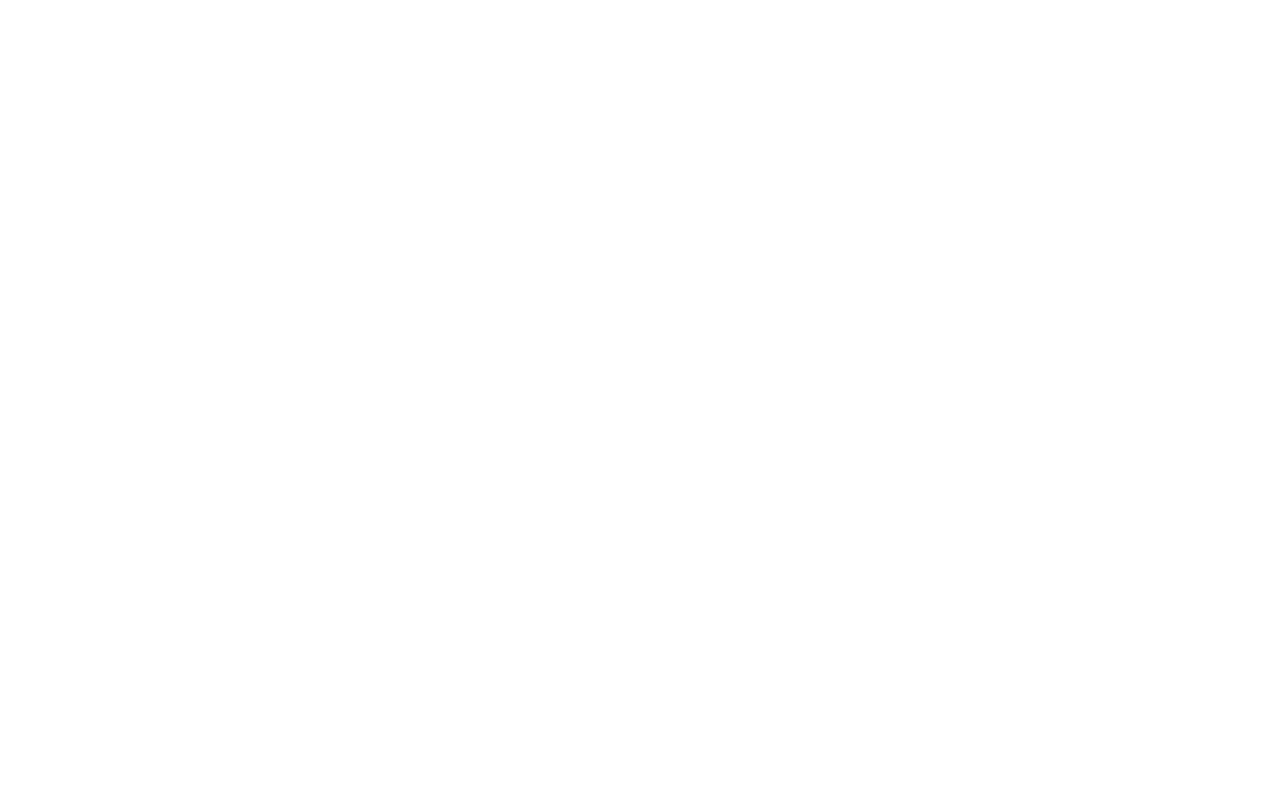
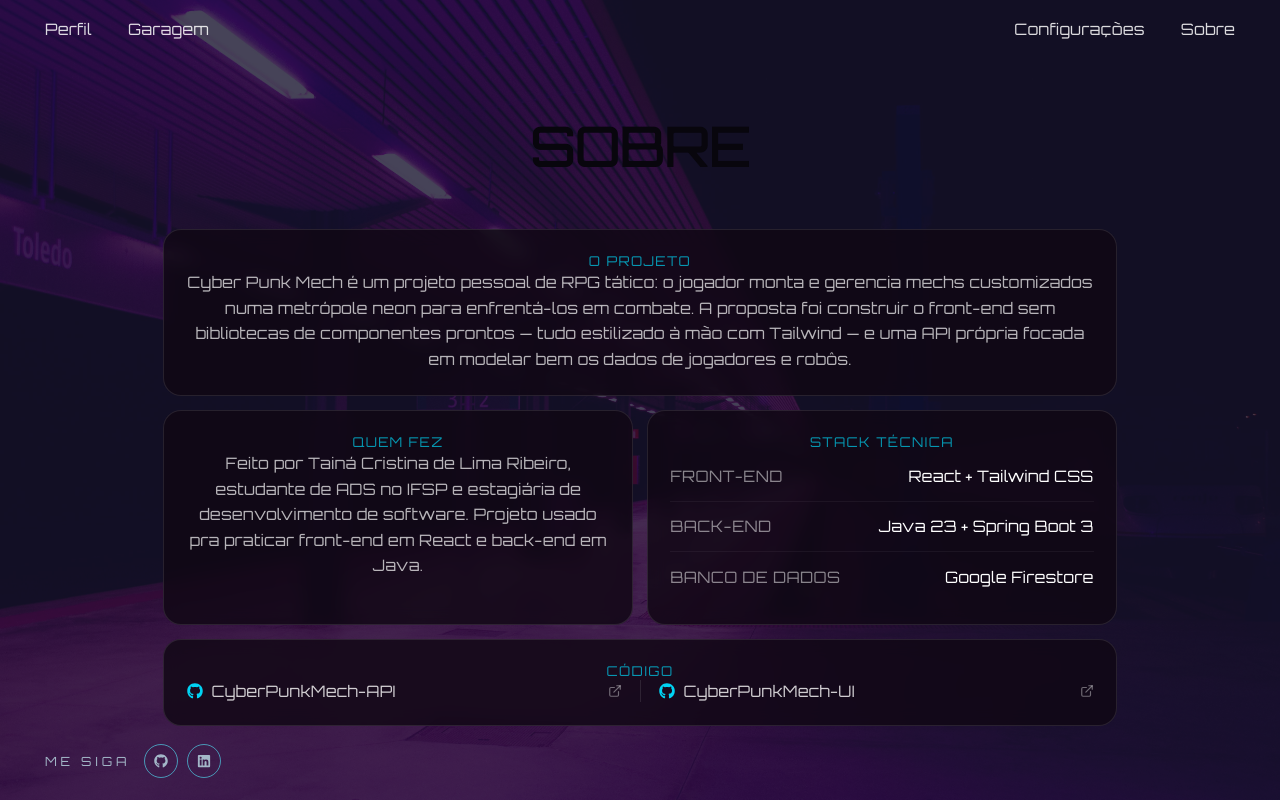
Before and after one commit to Naita1/CyberPunkMech-UI, a React (Vite) app: page /sobre in a window 1280 px wide. Before the commit this address had no page. Built offline with nearby package versions, Linux system fonts and the light colour scheme.

Commit message:
feat: add About page with project info, tech stack and repo links

```diff
--- a/src/App.jsx
+++ b/src/App.jsx
@@ -4,6 +4,7 @@
 import Profile from './pages/Profile/Profile';
 import Garage from './pages/Garage/Garage';
 import Settings from './pages/Settings/Settings';
+import About from './pages/About/About';
 import './App.css';
 
 function AnimatedRoutes() {
@@ -29,6 +30,7 @@
         <Route path="/perfil" element={<Profile />} />
         <Route path="/garagem" element={<Garage />} />
         <Route path="/configuracoes" element={<Settings />} />
+        <Route path="/sobre" element={<About />} />
       </Routes>
     </div>
   );
--- a/src/components/common/NavBar/Navbar.jsx
+++ b/src/components/common/NavBar/Navbar.jsx
@@ -15,7 +15,7 @@
 
       <div className="flex items-center gap-4 sm:gap-8">
         <Link to="/configuracoes" className="text-sm text-white/85 transition-opacity hover:text-white">Configurações</Link>
-        <a href="#sobre" className="text-sm text-white/85 transition-opacity hover:text-white">Sobre</a>
+        <a href="/sobre" className="text-sm text-white/85 transition-opacity hover:text-white">Sobre</a>
       </div>
     </nav>
   );
--- /dev/null
+++ b/src/pages/About/About.jsx
@@ -0,0 +1,99 @@
+import Navbar from "../../components/common/NavBar/Navbar";
+import Footer from "../../components/layout/Footer/Footer";
+import { FaGithub, FaLinkedin } from "react-icons/fa";
+import { ExternalLink } from "lucide-react";
+import fundo from "../../assets/images/backgroung-about.jpg";
+
+const cardStyle = { backgroundColor: "rgba(16, 8, 20, 0.82)" };
+
+function InfoCard({ label, children }) {
+  return (
+    <section className="rounded-2xl border border-white/10 backdrop-blur-sm p-5" style={cardStyle}>
+      <p className="text-xs text-cyan-400/70 uppercase tracking-widest mb-4">{label}</p>
+      {children}
+    </section>
+  );
+}
+
+function StackRow({ layer, tools }) {
+  return (
+    <div className="flex items-center justify-between py-3 border-b border-white/5 last:border-0">
+      <span className="text-sm text-white/50 uppercase tracking-wide">{layer}</span>
+      <span className="text-sm text-white">{tools}</span>
+    </div>
+  );
+}
+
+export default function Sobre() {
+  return (
+    <div className="relative h-screen overflow-hidden flex flex-col">
+      <div className="absolute inset-0 bg-cover bg-center" style={{ backgroundImage: `url(${fundo})` }} />
+      <div className="absolute inset-0" style={{ backgroundColor: "rgba(19, 15, 42, 0.78)" }} />
+
+      <div className="relative z-10 flex flex-col h-full">
+        <Navbar />
+
+        <main className="flex-1 flex flex-col justify-center max-w-4xl w-full mx-auto px-6 py-4 gap-3">
+          <h1 className="text-2xl font-serif tracking-[0.2em] uppercase text-white">Sobre</h1>
+
+          <InfoCard label="O Projeto">
+            <p className="text-sm text-white/70 leading-relaxed">
+              Cyber Punk Mech é um projeto pessoal de RPG tático: o jogador monta e gerencia
+              mechs customizados numa metrópole neon para enfrentá-los em combate. A proposta foi construir o front-end
+              sem bibliotecas de componentes prontos — tudo estilizado à mão com Tailwind —
+              e uma API própria focada em modelar bem os dados de jogadores e robôs.
+            </p>
+          </InfoCard>
+
+          <div className="grid grid-cols-1 md:grid-cols-2 gap-3">
+            <InfoCard label="Quem fez">
+              <p className="text-sm text-white/70 leading-relaxed">
+                Feito por Tainá Cristina de Lima Ribeiro, estudante de ADS no IFSP e
+                estagiária de desenvolvimento de software. Projeto usado pra praticar
+                front-end em React e back-end em Java.
+              </p>
+            </InfoCard>
+
+            <InfoCard label="Stack técnica">
+              <StackRow layer="Front-end" tools="React + Tailwind CSS" />
+              <StackRow layer="Back-end" tools="Java 23 + Spring Boot 3" />
+              <StackRow layer="Banco de dados" tools="Google Firestore" />
+            </InfoCard>
+          </div>
+
+          <InfoCard label="Código">
+            <div className="flex flex-col sm:flex-row gap-4">
+              <a
+                href="https://github.com/Naita1/CyberPunkMech-API"
+                target="_blank"
+                rel="noopener noreferrer"
+                className="flex items-center justify-between flex-1 group"
+              >
+                <span className="flex items-center gap-2 text-sm text-white/80 group-hover:text-white transition-colors">
+                  <FaGithub size={16} className="text-cyan-400" />
+                  CyberPunkMech-API
+                </span>
+                <ExternalLink size={14} className="text-white/40 group-hover:text-white transition-colors" />
+              </a>
+              <div className="hidden sm:block w-px bg-white/10" />
+              <a
+                href="https://github.com/Naita1/CyberPunkMech-UI"
+                target="_blank"
+                rel="noopener noreferrer"
+                className="flex items-center justify-between flex-1 group"
+              >
+                <span className="flex items-center gap-2 text-sm text-white/80 group-hover:text-white transition-colors">
+                  <FaGithub size={16} className="text-cyan-400" />
+                  CyberPunkMech-UI
+                </span>
+                <ExternalLink size={14} className="text-white/40 group-hover:text-white transition-colors" />
+              </a>
+            </div>
+          </InfoCard>
+        </main>
+
+        <Footer />
+      </div>
+    </div>
+  );
+}
--- a/src/pages/Settings/Settings.jsx
+++ b/src/pages/Settings/Settings.jsx
@@ -2,7 +2,7 @@
 import { ChevronDown } from "lucide-react";
 import Navbar from "../../components/common/NavBar/Navbar";
 import Footer from "../../components/layout/Footer/Footer";
-import settingsBg from "../../assets/images/settings.jpg";
+import settingsBg from "../../assets/images/background-settings.jpg";
 
 const LANGUAGES = ["Português (BR)", "English", "Español"];
 
```
Also changed, not shown: src/assets/images/background-settings.jpg (renamed from src/assets/images/settings.jpg), src/assets/images/backgroung-about.jpg (added).
